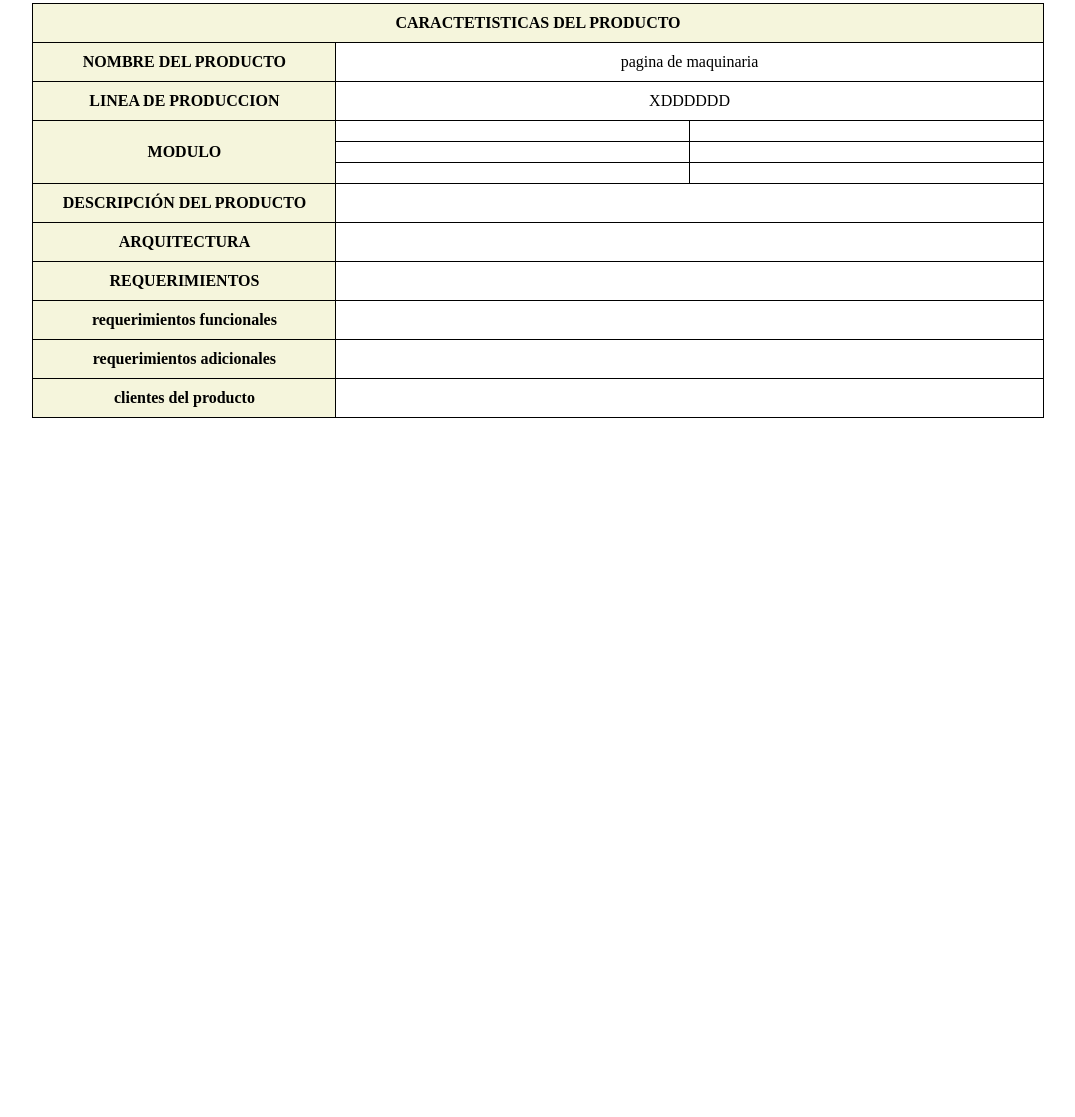
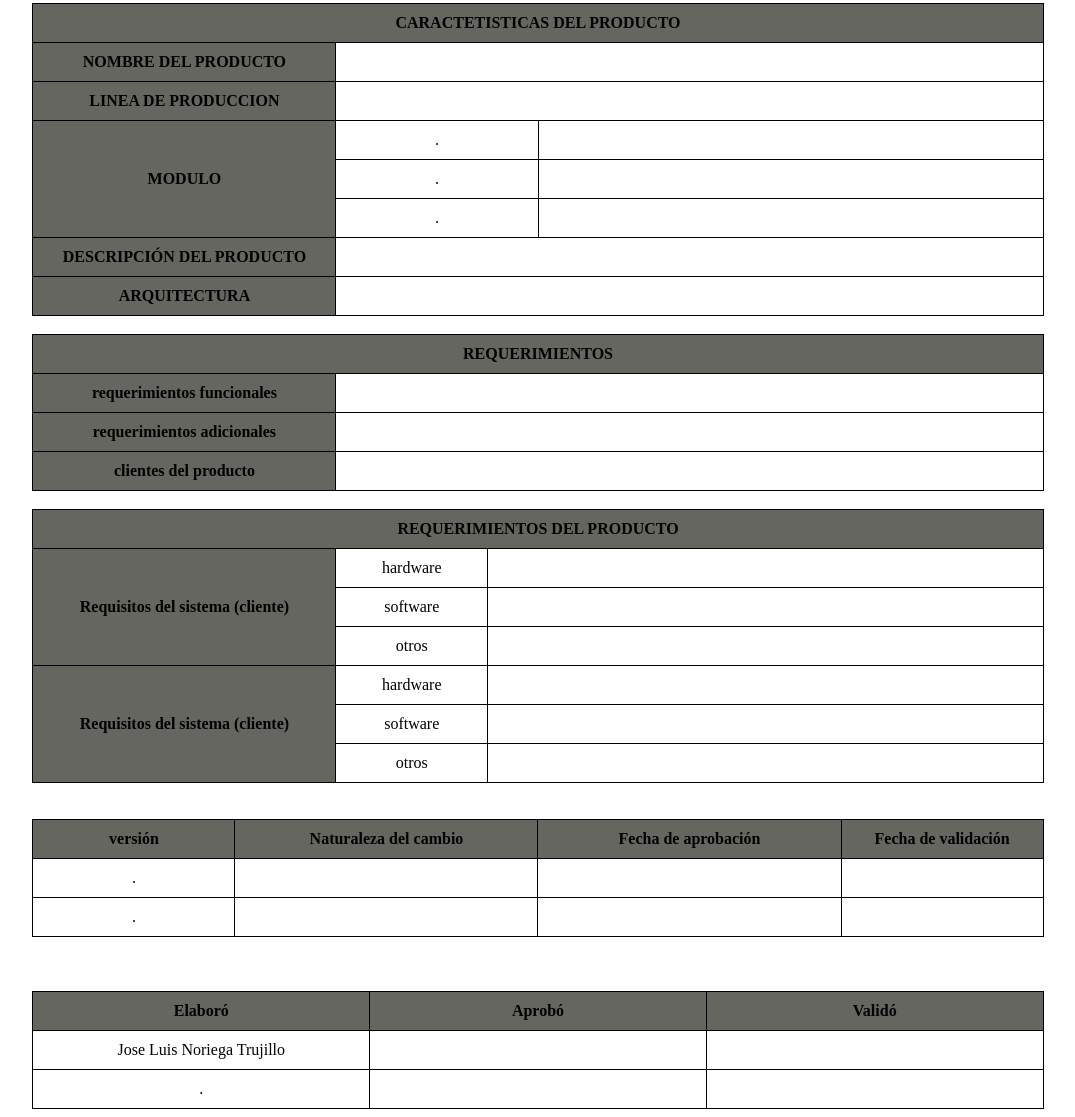
Before and after one commit to pac0sanch3/una-tabla-y-tal, a plain HTML site: page index.html in a window 1280 px wide. Shown: the part 217-1334 px from the top of the page, without its empty margins (102-1177 px from the left). Before the commit the page ends 800 px from the top, so only its background shows below. Drawn offline with Linux system fonts and the light colour scheme.

Commit message:
cabe la tabla :D

```diff
--- a/css/estilos.css
+++ b/css/estilos.css
@@ -17,5 +17,5 @@ th{
     width: 30%;
 }
 th{
-    background-color: beige;
+    background-color: rgb(102, 102, 96);
 }
--- a/index.html
+++ b/index.html
@@ -22,23 +22,23 @@
         </tr>
         <tr>
             <th><b>NOMBRE DEL PRODUCTO</b></th>
-            <td colspan="2">pagina de maquinaria</td>
+            <td colspan="2"></td>
         </tr>
         <tr>
             <th><b>LINEA DE PRODUCCION</b></th>
-            <td colspan="2">XDDDDDD</td>
+            <td colspan="2"></td>
         </tr>
         <tr>
             <th rowspan="3"><b>MODULO</b></th>
-            <td></td>
+            <td>.</td>
+            <td style="width: 50%;"></td>
+        </tr>
+        <tr>
+            <td>.</td>
             <td></td>
         </tr>
         <tr>
-            <td></td>
-            <td></td>
-        </tr>
-        <tr>
-            <td></td>
+            <td>.</td>
             <td></td>
         </tr>
         <tr>
@@ -49,17 +49,97 @@
             <th><b>ARQUITECTURA</b></th>
             <td colspan="2"></td>
         </tr>
+    </table>
+        <br>
+    <table>
         <tr>
-            <th><b>REQUERIMIENTOS</b></th>
+            <th colspan="2"><b>REQUERIMIENTOS</b></th>
         </tr>
         <tr>
             <th>requerimientos funcionales</th>
+            <td></td>
         </tr>
         <tr>
             <th>requerimientos adicionales</th>
+            <td></td>
         </tr>
         <tr>
             <th>clientes del producto</th>
+            <td></td>
+        </tr>
+    </table>
+    <br>
+    <table>
+        <tr>
+            <th colspan="3"><b>REQUERIMIENTOS DEL PRODUCTO</b></th>
+        </tr>
+        <tr>
+            <th rowspan="3">Requisitos del sistema (cliente)</th>
+            <td>hardware</td>
+            <td ></td>
+        </tr>
+        <tr>
+            <td>software</td>
+            <td ></td>
+        </tr>
+        <tr>
+            <td>otros</td>
+            <td></td>
+        </tr>
+        <tr>
+            <th rowspan="3">Requisitos del sistema (cliente)</th>
+            <td>hardware</td>
+            <td ></td>
+        </tr>
+        <tr>
+            <td>software</td>
+            <td></td>
+        </tr>
+        <tr>
+            <td>otros</td>
+            <td style="width: 55%;"></td>
+        </tr>
+    </table>
+    <br>
+    <br>
+    <table>
+        <tr>
+            <th style="width: 20%;">versión</th>
+            <th>Naturaleza del cambio</th>
+            <th>Fecha de aprobación</th>
+            <th>Fecha de validación</th>
+        </tr>
+        <tr>
+            <td>.</td>
+            <td></td>
+            <td></td>
+            <td></td>
+        </tr>
+        <tr>
+            <td>.</td>
+            <td></td>
+            <td></td>
+            <td></td>
+        </tr>
+    </table>
+    <br>
+    <br>
+    <br>
+    <table>
+        <tr>
+            <th>Elaboró</th>
+            <th>Aprobó</th>
+            <th>Validó</th>
+        </tr>
+        <tr>
+            <td>Jose Luis Noriega Trujillo</td>
+            <td></td>
+            <td></td>
+        </tr>
+        <tr>
+            <td>.</td>
+            <td></td>
+            <td></td>
         </tr>
     </table>
 </body>
```
